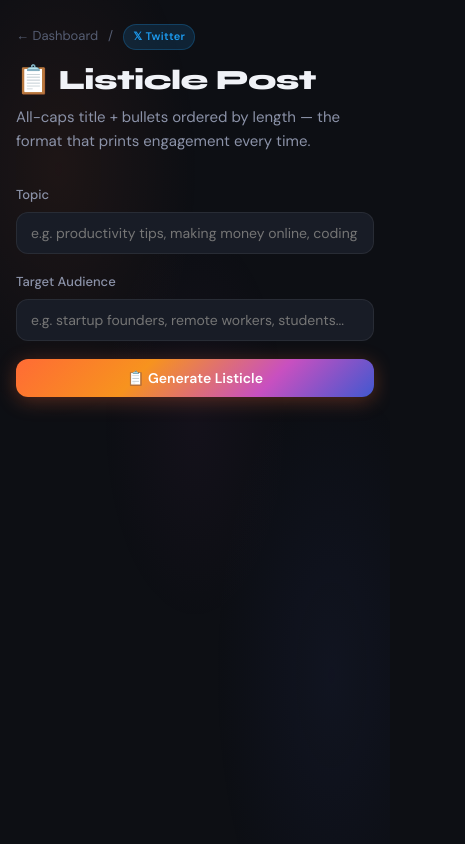
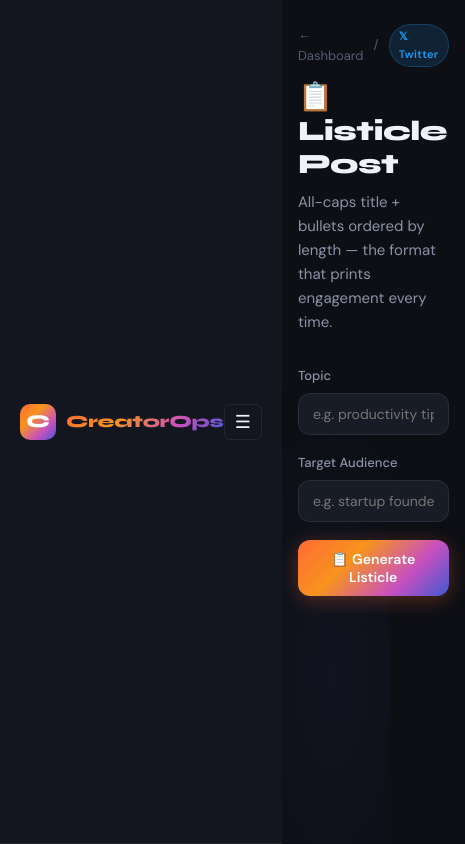
Before and after one commit to leukocyte-world/creator-ops, a Next.js app: page /tools/x/listicle in a window 390 px wide. Shown: the whole page, 465 px wide, since content can reach past the window. Built offline with nearby package versions, Linux system fonts and the light colour scheme; no server answers.

Commit message:
fix: gemini model, nowpayments validation, and responsive mobile sidebar

```diff
--- a/src/app/api/payment/create/route.ts
+++ b/src/app/api/payment/create/route.ts
@@ -25,9 +25,9 @@ export async function POST(req: NextRequest) {
         pay_currency: currency,
         order_id: `creator-ops-${session.user.email}-${Date.now()}`,
         order_description: 'CreatorOps Pro — 1 Month Subscription',
-        ipn_callback_url: `${process.env.NEXTAUTH_URL}/api/payment/webhook`,
-        success_url: `${process.env.NEXTAUTH_URL}/upgrade/success`,
-        cancel_url: `${process.env.NEXTAUTH_URL}/upgrade`,
+        ipn_callback_url: `https://${(process.env.NEXTAUTH_URL || process.env.VERCEL_URL || 'localhost:3000').replace(/^https?:\/\//, '')}/api/payment/webhook`,
+        success_url: `https://${(process.env.NEXTAUTH_URL || process.env.VERCEL_URL || 'localhost:3000').replace(/^https?:\/\//, '')}/upgrade/success`,
+        cancel_url: `https://${(process.env.NEXTAUTH_URL || process.env.VERCEL_URL || 'localhost:3000').replace(/^https?:\/\//, '')}/upgrade`,
         is_fixed_rate: true,
         is_fee_paid_by_user: false,
       }),
--- a/src/app/globals.css
+++ b/src/app/globals.css
@@ -107,6 +107,9 @@ a { color: inherit; text-decoration: none; }
   display: flex;
   flex-direction: column;
 }
+
+.mobile-header { display: none; }
+.mobile-overlay { display: none; }
 
 /* ─── Sidebar ─────────────────────────────── */
 .sidebar {
@@ -799,6 +802,10 @@ a { color: inherit; text-decoration: none; }
   .pricing-grid { grid-template-columns: 1fr; }
   .sidebar { transform: translateX(-100%); transition: transform 0.3s ease; }
   .sidebar.open { transform: translateX(0); }
+  .sidebar.mobile-open { transform: translateX(0); width: 280px; box-shadow: 10px 0 50px rgba(0,0,0,0.8); border-right: 1px solid var(--border-bright); }
+  .mobile-overlay { position: fixed; inset: 0; background: rgba(0,0,0,0.6); backdrop-filter: blur(4px); z-index: 90; }
+  .mobile-header { display: flex; align-items: center; justify-content: space-between; padding: 14px 20px; background: var(--bg-surface); border-bottom: 1px solid var(--border); position: sticky; top: 0; z-index: 50; }
+  .mobile-toggle { background: transparent; border: 1px solid var(--border); color: var(--text-primary); padding: 6px 10px; border-radius: 6px; font-size: 18px; cursor: pointer; }
 
   .hero-title { font-size: 42px; }
   .tool-page { padding: 24px 16px; }
--- a/src/components/Sidebar.tsx
+++ b/src/components/Sidebar.tsx
@@ -33,6 +33,12 @@ export default function Sidebar() {
   const pathname = usePathname();
   const { data: session } = useSession();
   const [usage, setUsage] = useState({ count: 0, isPro: false });
+  const [mobileOpen, setMobileOpen] = useState(false);
+
+  // Close sidebar on navigation
+  useEffect(() => {
+    setMobileOpen(false);
+  }, [pathname]);
 
   useEffect(() => {
     if (session?.user) {
@@ -45,7 +51,18 @@ export default function Sidebar() {
   const usagePct = Math.min((usage.count / 5) * 100, 100);
 
   return (
-    <aside className="sidebar">
+    <>
+      <div className="mobile-header">
+        <Link href="/" className="logo-mark">
+          <div className="logo-icon">C</div>
+          <span className="logo-text">CreatorOps</span>
+        </Link>
+        <button className="mobile-toggle" onClick={() => setMobileOpen(true)}>☰</button>
+      </div>
+
+      {mobileOpen && <div className="mobile-overlay" onClick={() => setMobileOpen(false)} />}
+
+      <aside className={`sidebar ${mobileOpen ? 'mobile-open' : ''}`}>
       {/* Logo */}
       <div className="sidebar-logo">
         <Link href="/" className="logo-mark">
@@ -138,11 +155,12 @@ export default function Sidebar() {
             <span style={{ fontSize: 11, opacity: 0.5 }}>Sign out</span>
           </div>
         ) : (
-          <button className="btn btn-secondary btn-full" onClick={() => signIn('google')}>
+          <button className="btn btn-secondary btn-full" onClick={() => signIn()}>
             Sign In
           </button>
         )}
       </div>
     </aside>
+    </>
   );
 }
--- a/src/lib/gemini.ts
+++ b/src/lib/gemini.ts
@@ -8,7 +8,7 @@ const KEYS = [
 
 async function callGemini(apiKey: string, prompt: string): Promise<string> {
   const res = await fetch(
-    `https://generativelanguage.googleapis.com/v1beta/models/gemini-1.5-flash:generateContent?key=${apiKey}`,
+    `https://generativelanguage.googleapis.com/v1beta/models/gemini-1.5-flash-latest:generateContent?key=${apiKey}`,
     {
       method: 'POST',
       headers: { 'Content-Type': 'application/json' },
```
Also changed, not shown: 1 other file (tests, documents, lock files or other folders).
